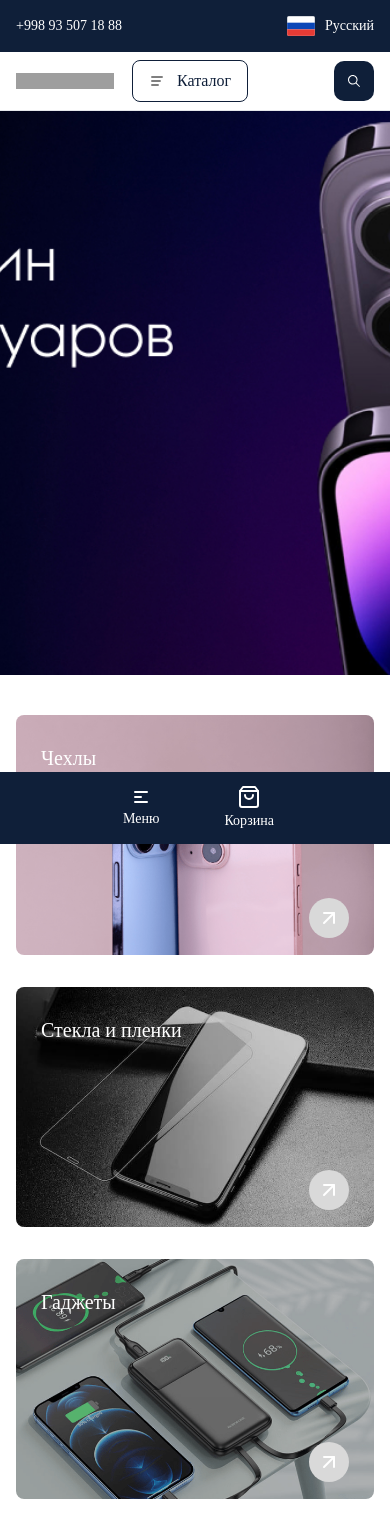
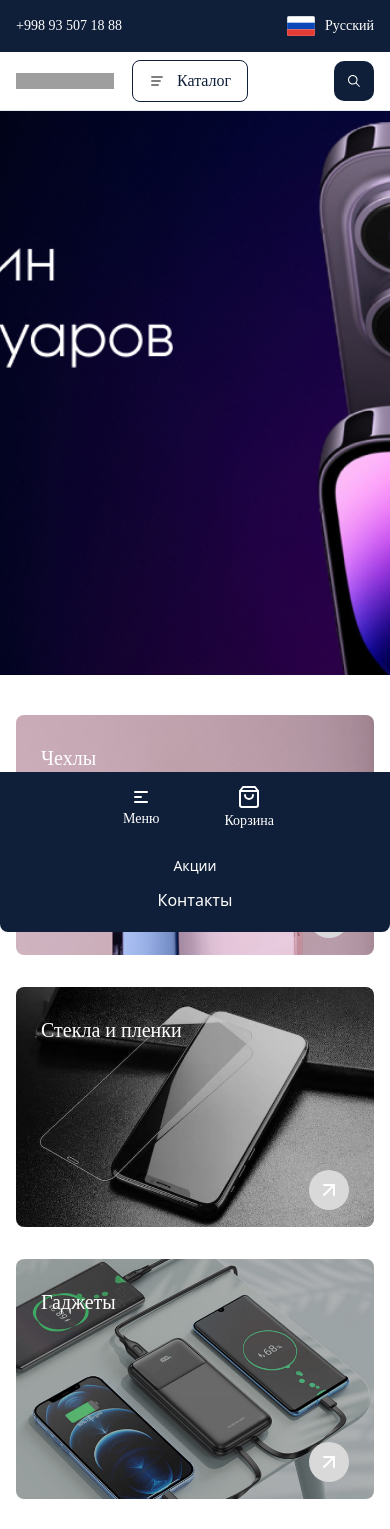
Before and after one commit to BoburBerdiev/Serius-shoping, a Next.js app: page / in a window 390 px wide. Shown: the top 1529 px of the page. Built offline with nearby package versions, Linux system fonts and the light colour scheme; grey boxes are pictures that could not be loaded.

Commit message:
bottomNav

```diff
--- a/src/components/bottom-navbar/bottom-navbar.jsx
+++ b/src/components/bottom-navbar/bottom-navbar.jsx
@@ -1,13 +1,68 @@
 import { HiMenuAlt1 } from "react-icons/hi";
 import { LuShoppingBag } from "react-icons/lu";
 import { ButtonUI } from '..'
+import { useEffect, useState } from "react";
+
+const bottomNavInfo = [
+  {
+    name: 'Скидки',
+    link: '#'
+  },
+  {
+    name: 'Новинки',
+    link: '#'
+  },
+  {
+    name: 'Акции',
+    link: '#'
+  },
+]
 
 const BottomNavbar = () => {
+
+  const [dropdown, setDropdown] = useState(false)
+
+  const bottomNavbarHandler = (e) => {
+    e.stopPropagation()
+    setDropdown(prevstate => !prevstate)
+}
+
+  useEffect(() => {
+    const handleCloseModal=()=>{
+      setDropdown(false)
+    }
+
+    window.addEventListener('click',handleCloseModal)
+
+    return () => {
+      window.removeEventListener('click',handleCloseModal)
+    }
+  }, [dropdown])
   return (
-    <div className='w-full h-fit fixed z-40 bottom-0 left-0 right-0 py-1 bg-darkBlue md:hidden'>
-      <div className="container flex items-center justify-center gap-10">
-        <ButtonUI leftIcon={<HiMenuAlt1 className="text-white text-xl" />} className={'text-sm border-0 p-1 text-white gap-[2px] flex-col'} text={'Меню'} />
-        <ButtonUI leftIcon={<LuShoppingBag className='text-2xl font-thin' />} text={'Корзина'} href={'#'} className={'text-sm flex flex-col items-center justify-center text-white duration-300 hover:text-slate-500 gap-[2px]'} />
+    <div className='w-full h-fit fixed z-40 bottom-0 left-0 right-0 bg-darkBlue md:hidden'>
+      <div className="bg-darkBlue relative z-50 py-1">
+        <div className="container flex items-center justify-center gap-10">
+          <ButtonUI leftIcon={<HiMenuAlt1 className="text-white text-xl" />} onClick={(e) => bottomNavbarHandler(e)} className={'text-sm border-0 p-1 text-white gap-[2px] flex-col'} text={'Меню'} />
+          <ButtonUI leftIcon={<LuShoppingBag className='text-2xl font-thin' />} text={'Корзина'} href={'#'} className={'text-sm flex flex-col items-center justify-center text-white duration-300 hover:text-slate-500 gap-[2px]'} />
+        </div>
+      </div>
+      <div className={`absolute z-40 top-0 left-0 right-0 w-full duration-300 text-center ${dropdown && 'top-[-200%]'}`}>
+        <div className="bg-darkBlue rounded-lg py-5 space-y-3">
+          <ul className="flex flex-col items-center gap-3 text-white lg:gap-10 max-md:text-sm lg:text-lg font-medium">
+            {
+              bottomNavInfo.map(item => (
+                <li key={item.name}>
+                  <a href={item.link} className="text-white">
+                    {item.name}
+                  </a>
+                </li>
+              ))
+            }
+          </ul>
+          <a href='#' className='flex flex-col items-center justify-center text-white'>
+              Контакты
+          </a>
+        </div>
       </div>
     </div>
   )
--- a/src/components/mini-navbar/mini-navbar.jsx
+++ b/src/components/mini-navbar/mini-navbar.jsx
@@ -69,8 +69,18 @@ const MiniNavbar = () => {
               <p className="lang-change max-md:text-sm">{language}</p>
               <div className={`absolute z-[100] dropdown-list grid grid-rows-[0fr] duration-300 rounded-2xl border-white top-[38px] -right-5 ${dropdown && 'grid-rows-[1fr] border' }`}>
                 <ul className="overflow-hidden rounded-2xl bg-darkBlue">
-                  <li onClick={() => setLanguage('Русский')} className="duration-300 p-3 hover:bg-slate-600 cursor-pointer max-md:text-sm">Русский</li>
-                  <li onClick={() => setLanguage('Узбекский')} className="duration-300 p-3 hover:bg-slate-600 cursor-pointer max-md:text-sm">Узбекский</li>
+                  <li onClick={() => setLanguage('Русский')} className="duration-300 p-3 hover:bg-slate-600 cursor-pointer max-md:text-sm flex items-center gap-1">
+                    <div className="h-4 w-4">
+                      <img src="/ru-flag.svg" alt="ru" className="w-full h-full object-cover rounded-full" />
+                    </div>
+                    Русский
+                  </li>
+                  <li onClick={() => setLanguage('Узбекский')} className="duration-300 p-3 hover:bg-slate-600 cursor-pointer max-md:text-sm flex items-center gap-1">
+                    <div className="h-4 w-4">
+                      <img src="/ru-flag.svg" alt="ru" className="w-full h-full object-cover rounded-full" />
+                    </div>
+                    Узбекский
+                  </li>
                 </ul>
               </div>
             </div>
```
